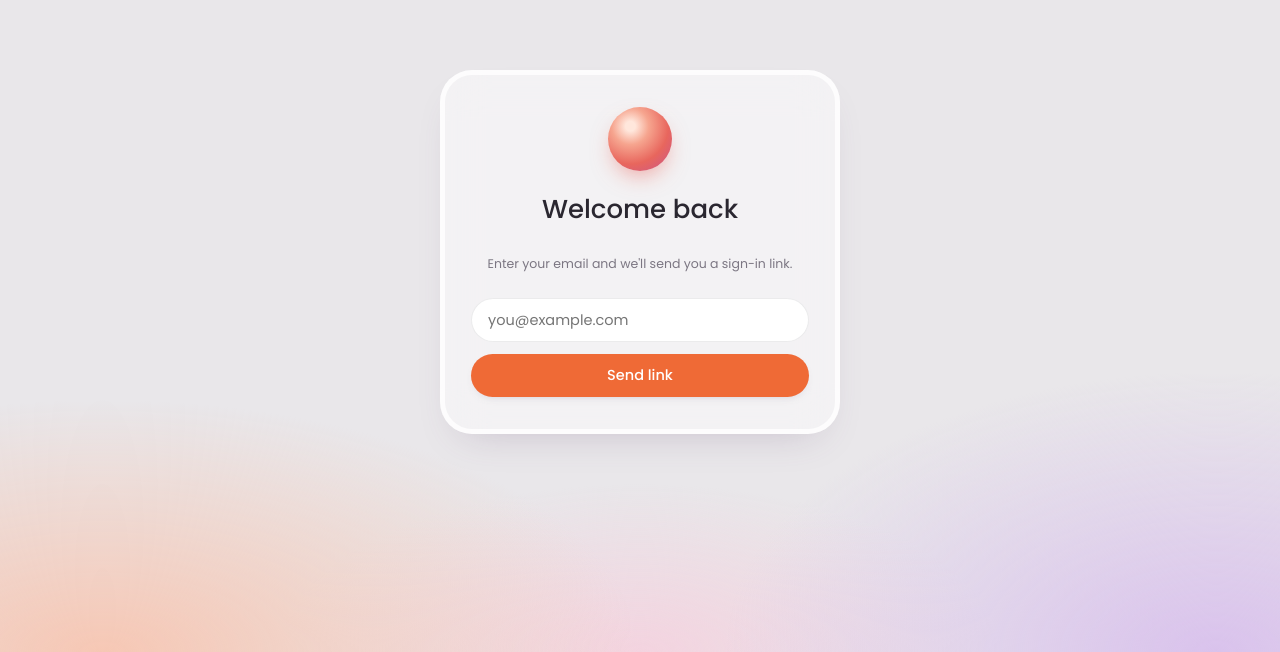
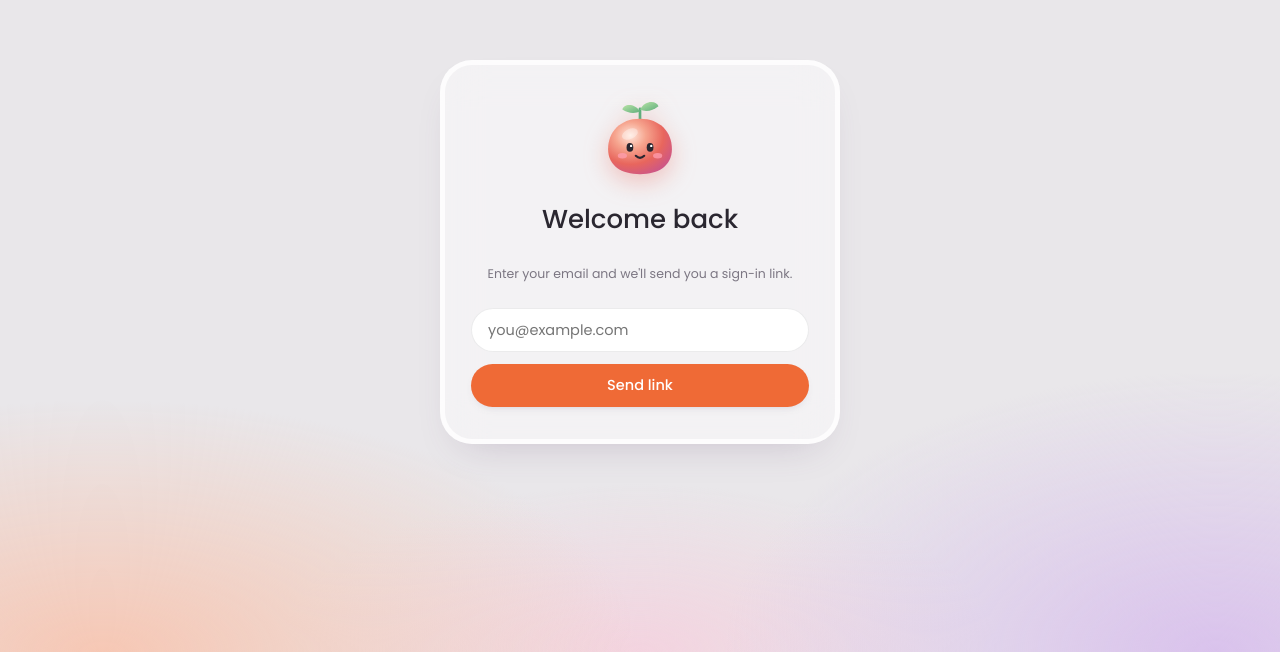
Before and after one commit to vsaravan21/life-dashboard, a React (Vite) app: page /notes in a window 1280 px wide. Shown: the part 148-800 px from the top of the page. Built offline with nearby package versions, Linux system fonts and the light colour scheme; no server answers.

Commit message:
Replace the orb logo with the Sprout mascot
Co-Authored-By: Claude Opus 5.5 (1M context) <noreply@anthropic.com>
Claude-Session: https://claude.ai/code/session_01PdA978Z7mPW3RfhAYjKeXZ

```diff
--- a/index.html
+++ b/index.html
@@ -5,7 +5,7 @@
     <meta name="viewport" content="width=device-width, initial-scale=1, viewport-fit=cover" />
     <meta name="theme-color" content="#e9e7ea" media="(prefers-color-scheme: light)" />
     <meta name="theme-color" content="#17141b" media="(prefers-color-scheme: dark)" />
-    <link rel="icon" href="/orb.svg" type="image/svg+xml" />
+    <link rel="icon" href="/mascot.svg" type="image/svg+xml" />
     <link rel="preconnect" href="https://fonts.googleapis.com" />
     <link rel="stylesheet" href="https://fonts.googleapis.com/css2?family=Poppins:wght@400;500;600&display=swap" />
     <title>My Life</title>
--- a/src/App.tsx
+++ b/src/App.tsx
@@ -41,7 +41,7 @@ function Greeting() {
   const h = now.getHours();
   return (
     <section className="glass greet-card">
-      <div className="orb lg" />
+      <img className="mascot lg" src="/mascot.svg" alt="" />
       <h1>{h < 12 ? "Good morning" : h < 18 ? "Good afternoon" : "Good evening"} <b>{NAME}</b>, here's your day.</h1>
       <div className="date">
         {now.toLocaleDateString(undefined, { weekday: "long", month: "long", day: "numeric" })} · Week {isoWeek(now)} · day {dayOfYear(now)} of {daysInYear(now.getFullYear())}
@@ -138,7 +138,7 @@ function SignIn() {
       <div className="glow" aria-hidden="true" />
       <div className="signin-wrap">
         <form className="glass signin" onSubmit={submit}>
-          <div className="orb lg" />
+          <img className="mascot lg" src="/mascot.svg" alt="" />
           <h1>Welcome back</h1>
           {sent ? <p className="sub">Check {sent} for a sign-in link.</p> : <>
             <p className="sub">Enter your email and we'll send you a sign-in link.</p>
--- a/src/components/Nav.tsx
+++ b/src/components/Nav.tsx
@@ -17,7 +17,7 @@ const SECTIONS: { path: PagePath; label: string; icon: ReactNode }[] = [
 export function Nav({ route, onSignOut }: { route: PagePath; onSignOut?: () => void }) {
   return (
     <aside className="side glass">
-      <Link to="/" className="brand"><div className="orb" /><b>My Life</b></Link>
+      <Link to="/" className="brand"><img className="mascot" src="/mascot.svg" alt="" /><b>My Life</b></Link>
       <div className="label">Sections</div>
       <nav className="sections" aria-label="Sections">
         {SECTIONS.map(s => (
--- a/src/pages/PageShell.tsx
+++ b/src/pages/PageShell.tsx
@@ -28,7 +28,7 @@ export function EmptyPage({ path }: { path: PagePath }) {
   return (
     <PageShell path={path}>
       <section className="glass page-empty">
-        <div className="orb lg" />
+        <img className="mascot lg" src="/mascot.svg" alt="" />
         <h2>{page.label} gets its own page soon</h2>
         <p className="sub">This page is a blank canvas for now. Everything you've added still shows on the {page.label} card on the home page.</p>
         <Link to="/" className="btn primary">Back to home</Link>
--- a/src/styles.css
+++ b/src/styles.css
@@ -36,11 +36,8 @@ body { margin: 0; background: var(--bg); color: var(--ink); font: 14.5px/1.55 va
 
 .glass { background: var(--glass); border: 5px solid var(--glass-edge); border-radius: 32px; box-shadow: var(--shadow);
   -webkit-backdrop-filter: blur(22px) saturate(1.2); backdrop-filter: blur(22px) saturate(1.2); }
-.orb { width: 44px; height: 44px; border-radius: 50%; flex: none;
-  background: radial-gradient(circle at 35% 30%, #ffe7dc 0 8%, #f6a58f 30%, #e8665d 62%, #c9548c 100%);
-  box-shadow: 0 10px 22px -6px rgba(232,102,93,.55); }
-.orb.lg { width: 64px; height: 64px; }
-.orb.sm { width: 28px; height: 28px; box-shadow: 0 6px 12px -5px rgba(232,102,93,.6); }
+.mascot { width: 48px; height: 48px; flex: none; display: block; filter: drop-shadow(0 8px 12px rgba(232,102,93,.35)); }
+.mascot.lg { width: 84px; height: 84px; }
 
 /* sidebar */
 .side { padding: 22px 16px; display: flex; flex-direction: column; gap: 18px; align-self: start; min-width: 0; }
@@ -60,7 +57,7 @@ nav.sections a.on svg { color: var(--accent); }
   .side { flex-direction: row; align-items: center; padding: 10px 12px; border-radius: 26px; gap: 10px; }
   .side .label { display: none; }
   .brand b { font-size: 18px; }
-  .brand .orb { width: 34px; height: 34px; }
+  .brand .mascot { width: 36px; height: 36px; }
   nav.sections { flex-direction: row; overflow-x: auto; scrollbar-width: none; min-width: 0; }
   nav.sections a { white-space: nowrap; padding: 7px 12px; font-size: 13.5px; }
   nav.sections a span { display: none; }
```
Also changed, not shown: public/mascot.svg (added), public/orb.svg (deleted).
